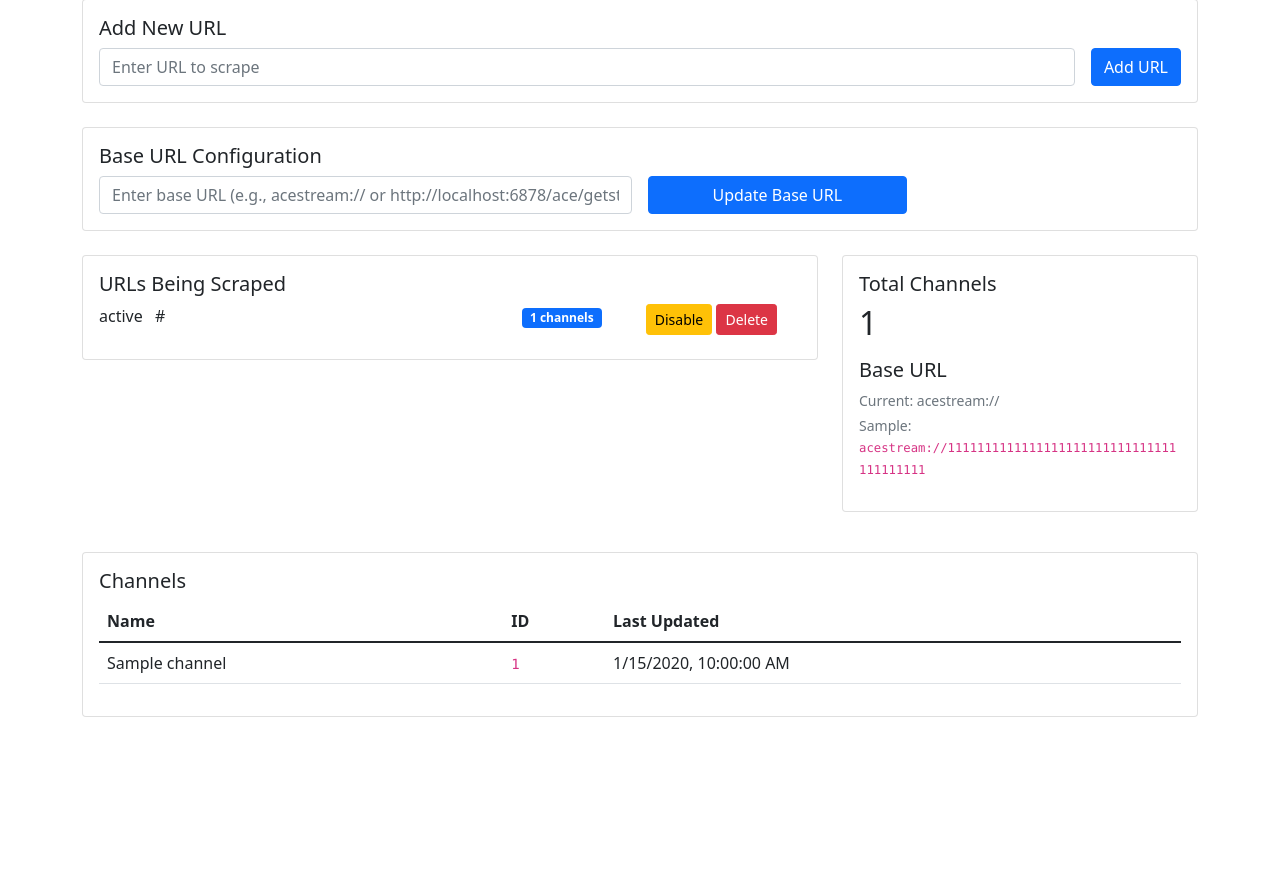
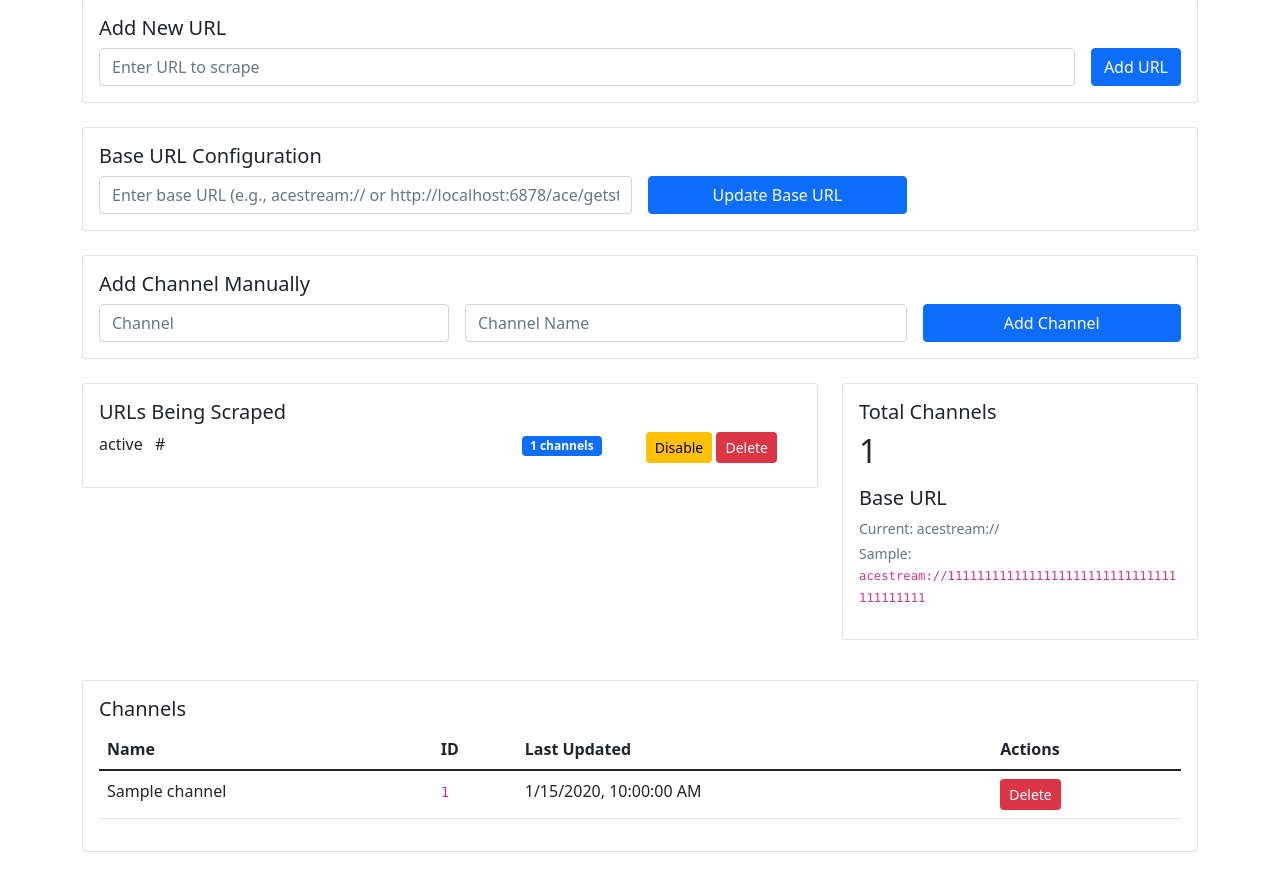
Before and after one commit to visesa84/acestream-scraper-PyAcexy, a Flask app: page / in a window 1280 px wide. Shown: the part 122-1014 px from the top of the page. Before the commit the page ends 839 px from the top, so only its background shows below. Run offline with Flask 2, Linux system fonts and the light colour scheme; tables that the repository leaves empty hold one stand-in row (values such as "Sample post"); some libraries are stand-ins or nearby versions.

Commit message:
Added input to add channels manually. (#15)
Added endpoint to add channels manually.
Added endpoint to delete channels.

```diff
--- a/app/templates/index.html
+++ b/app/templates/index.html
@@ -90,6 +90,26 @@
             </div>
         </div>
 
+        <!-- Add after the base URL configuration card -->
+        <div class="card mb-4">
+            <div class="card-body">
+                <h5 class="card-title">Add Channel Manually</h5>
+                <form id="addChannelForm" class="row g-3 align-items-center">
+                    <div class="col-12 col-md-4">
+                        <input type="text" class="form-control" id="channelId"
+                               placeholder="Channel" required>
+                    </div>
+                    <div class="col-12 col-md-5">
+                        <input type="text" class="form-control" id="channelName"
+                               placeholder="Channel Name" required>
+                    </div>
+                    <div class="col-12 col-md-3">
+                        <button type="submit" class="btn btn-primary w-100">Add Channel</button>
+                    </div>
+                </form>
+            </div>
+        </div>
+
         <!-- Stats Section -->
         <div class="row mb-4">
             <div class="col-md-8">
@@ -128,6 +148,7 @@
                                 <th>Name</th>
                                 <th>ID</th>
                                 <th>Last Updated</th>
+                                <th>Actions</th>  <!-- Add this column -->
                             </tr>
                         </thead>
                         <tbody id="channelsList"></tbody>
@@ -195,8 +216,13 @@
                 channelsList.innerHTML = channels.map(channel => `
                     <tr>
                         <td>${channel.name}</td>
-                        <td><code>${channel.id}</td>
+                        <td><code>${channel.id}</code></td>
                         <td>${new Date(channel.last_processed).toLocaleString()}</td>
+                        <td>
+                            <button class="btn btn-sm btn-danger" onclick="deleteChannel('${channel.id}')">
+                                Delete
+                            </button>
+                        </td>
                     </tr>
                 `).join('');
             } catch (error) {
@@ -293,6 +319,32 @@
             }
         }
 
+        // Add this function in the script section
+        async function deleteChannel(channelId) {
+            if (!confirm('Are you sure you want to delete this channel?')) {
+                return;
+            }
+
+            try {
+                showLoading();
+                const response = await fetch(`/api/channels/${encodeURIComponent(channelId)}`, {
+                    method: 'DELETE'
+                });
+
+                if (response.ok) {
+                    await refreshData();
+                } else {
+                    const error = await response.json();
+                    alert(error.error || 'Error deleting channel');
+                }
+            } catch (error) {
+                console.error('Error:', error);
+                alert('Error deleting channel');
+            } finally {
+                hideLoading();
+            }
+        }
+
         // Add this to the existing script section
         document.getElementById('addUrlForm').addEventListener('submit', async (e) => {
             e.preventDefault();
@@ -359,6 +411,42 @@
             }
         });
 
+        document.getElementById('addChannelForm').addEventListener('submit', async (e) => {
+            e.preventDefault();
+            const channelId = document.getElementById('channelId').value;
+            const channelName = document.getElementById('channelName').value;
+
+            try {
+                showLoading();
+                const response = await fetch('/api/channels', {
+                    method: 'POST',
+                    headers: {
+                        'Content-Type': 'application/json',
+                    },
+                    body: JSON.stringify({
+                        id: channelId,
+                        name: channelName
+                    })
+                });
+
+                if (response.ok) {
+                    const result = await response.json();
+                    alert('Channel added successfully');
+                    document.getElementById('channelId').value = '';
+                    document.getElementById('channelName').value = '';
+                    refreshData();
+                } else {
+                    const error = await response.json();
+                    alert(error.error || 'Error adding channel');
+                }
+            } catch (error) {
+                console.error('Error:', error);
+                alert('Error adding channel');
+            } finally {
+                hideLoading();
+            }
+        });
+
         // Initial data load
         refreshData();
         // Refresh every minute
--- a/app/views/main.py
+++ b/app/views/main.py
@@ -6,7 +6,7 @@ from ..extensions import db
 from ..utils.config import Config
 from ..tasks.manager import TaskManager
 from ..services import ScraperService, PlaylistService
-from ..repositories import URLRepository
+from ..repositories import URLRepository, ChannelRepository
 
 bp = Blueprint('main', __name__)
 
@@ -52,6 +52,57 @@ def get_channels():
         'name': ch.name,
         'last_processed': ch.last_processed.isoformat() if ch.last_processed else None
     } for ch in channels])
+
+# Add this new route
+@bp.route('/api/channels', methods=['POST'])
+def add_channel():
+    """Add a channel manually."""
+    try:
+        data = request.get_json()
+        channel_id = data.get('id')
+        channel_name = data.get('name')
+
+        if not channel_id or not channel_name:
+            return jsonify({'error': 'Channel ID and name are required'}), 400
+
+        # Use repository to add channel
+        channel_repository = ChannelRepository()
+        channel = channel_repository.update_or_create(
+            channel_id=channel_id,
+            name=channel_name,
+            source_url='manual'  # Indicate this was manually added
+        )
+        channel_repository.commit()
+
+        return jsonify({
+            'message': 'Channel added successfully',
+            'channel': {
+                'id': channel.id,
+                'name': channel.name
+            }
+        })
+
+    except Exception as e:
+        return jsonify({'error': str(e)}), 500
+
+# Add this new route
+@bp.route('/api/channels/<channel_id>', methods=['DELETE'])
+def delete_channel(channel_id):
+    """Delete a channel."""
+    try:
+        channel_repository = ChannelRepository()
+        channel = channel_repository.get_by_id(channel_id)
+
+        if not channel:
+            return jsonify({'error': 'Channel not found'}), 404
+
+        channel_repository.delete(channel)
+        channel_repository.commit()
+
+        return jsonify({'message': 'Channel deleted successfully'})
+
+    except Exception as e:
+        return jsonify({'error': str(e)}), 500
 
 @bp.route('/api/urls', methods=['POST'])
 def add_url():
```
Also changed, not shown: 1 other file.
